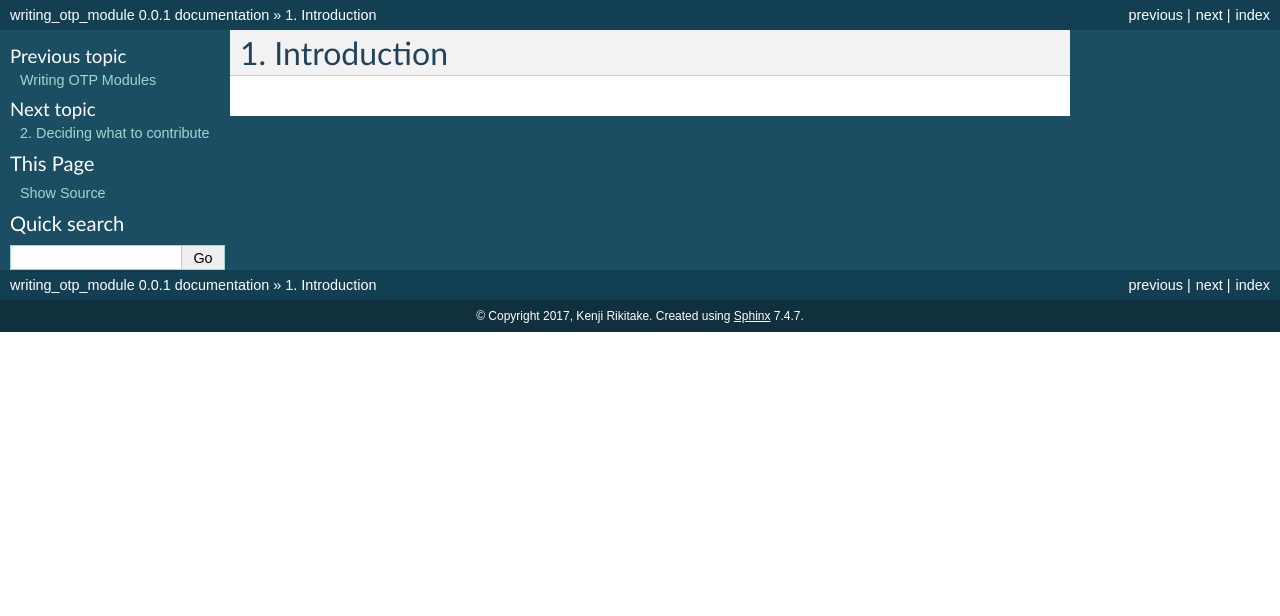
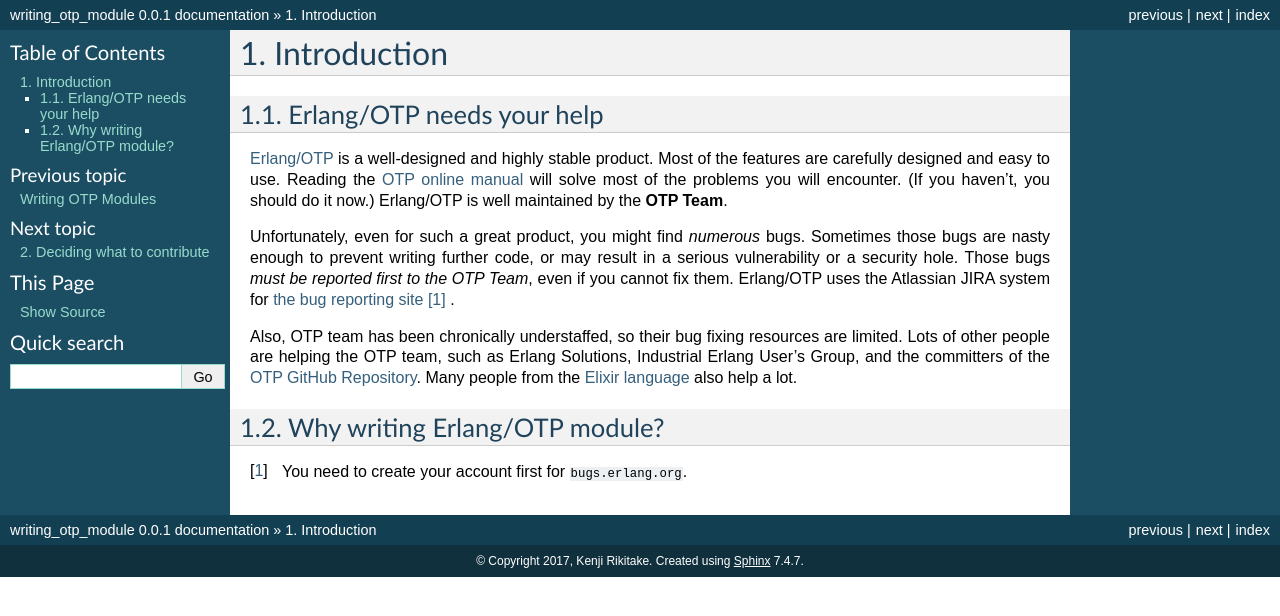
Before and after one commit to jj1bdx/writing-otp-modules, a Sphinx documentation site: the page built from draft/source/intro.rst, in a window 1280 px wide. Shown: the top 616 px of the page. Built offline with Sphinx 7.4.7, drawn with Linux system fonts in a browser that asks for light colours.

Commit message:
Source/intro.rst: writing, more to go...

```diff
--- a/draft/source/intro.rst
+++ b/draft/source/intro.rst
@@ -1,2 +1,33 @@
 Introduction
 ============
+
+Erlang/OTP needs your help
+##########################
+
+`Erlang/OTP <http://www.erlang.org/>`_ is a well-designed and highly
+stable product. Most of the features are carefully designed and easy to
+use. Reading the `OTP online manual <http://www.erlang.org/doc/>`_ will
+solve most of the problems you will encounter. (If you haven't, you
+should do it now.) Erlang/OTP is well maintained by the **OTP Team**.
+
+Unfortunately, even for such a great product, you might find *numerous*
+bugs. Sometimes those bugs are nasty enough to prevent writing further
+code, or may result in a serious vulnerability or a security hole.
+Those bugs *must be reported first to the OTP Team*, even if you cannot
+fix them. Erlang/OTP uses the Atlassian JIRA system for `the bug
+reporting site <https://bugs.erlang.org/>`_ [#intro1]_ .
+
+Also, OTP team has been chronically understaffed, so their bug fixing
+resources are limited. Lots of other people are helping the OTP team,
+such as Erlang Solutions, Industrial Erlang User's Group, and the
+committers of the `OTP GitHub Repository
+<https://github.com/erlang/otp/>`_. Many people from the `Elixir
+language <https://elixir-lang.org/>`_ also help a lot.
+
+
+Why writing Erlang/OTP module?
+##############################
+
+.. rubric: Footnotes
+
+.. [#intro1] You need to create your account first for ``bugs.erlang.org``.
```
